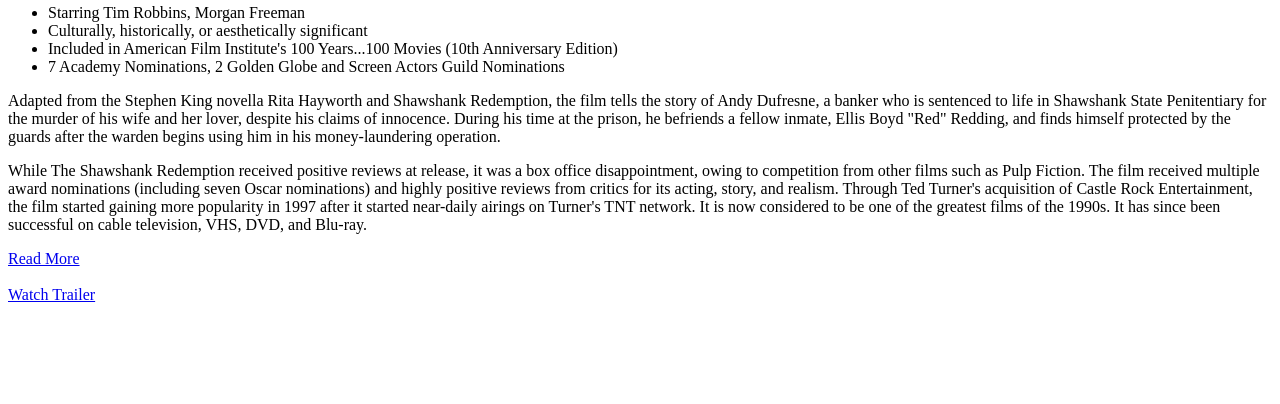
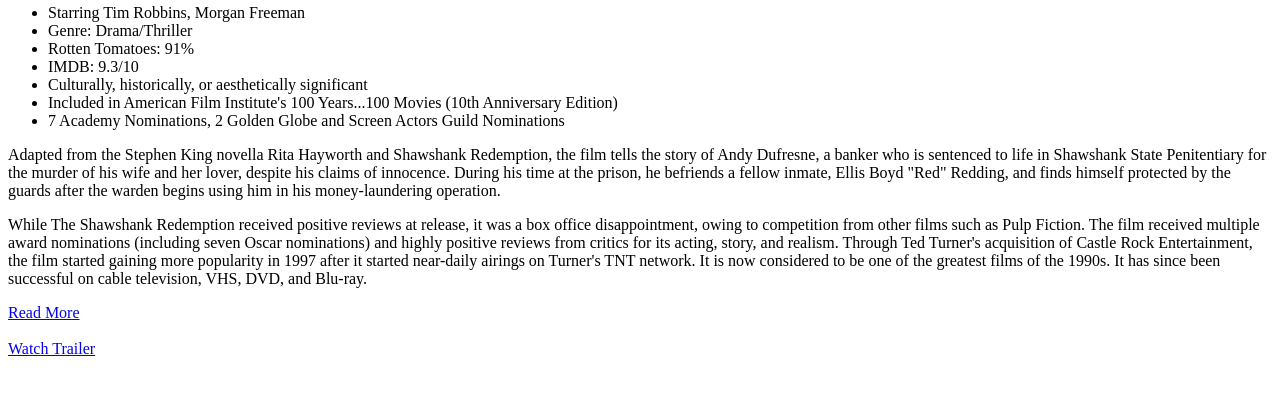
Before and after one commit to liyuan23/tribute-movie-liyuan, a plain HTML site: page index.html in a window 1280 px wide. Shown: the part 396-800 px from the top of the page. Drawn offline with Linux system fonts and the light colour scheme.

Commit message:
add genre and ratings

```diff
--- a/index.html
+++ b/index.html
@@ -7,9 +7,12 @@
 </head>
 <body>
   <h1>The Shawshank Redemption (1994)</h1>
-  <img src=https://images-na.ssl-images-amazon.com/images/I/51SPVi-1rXL._SY450_.jpg>
+  <img src=https://images-na.ssl-images-amazon.com/images/I/51SPVi-1rXL._SY450_.jpg alt="Shawshank">
   <ul>
     <li>Starring Tim Robbins, Morgan Freeman</li>
+    <li>Genre: Drama/Thriller</li>
+    <li>Rotten Tomatoes: 91%</li>
+    <li>IMDB: 9.3/10</li>
     <li>Culturally, historically, or aesthetically significant</li>
     <li>Included in American Film Institute's 100 Years...100 Movies (10th Anniversary Edition)</li>
     <li>7 Academy Nominations, 2 Golden Globe and Screen Actors Guild Nominations</li>
```
